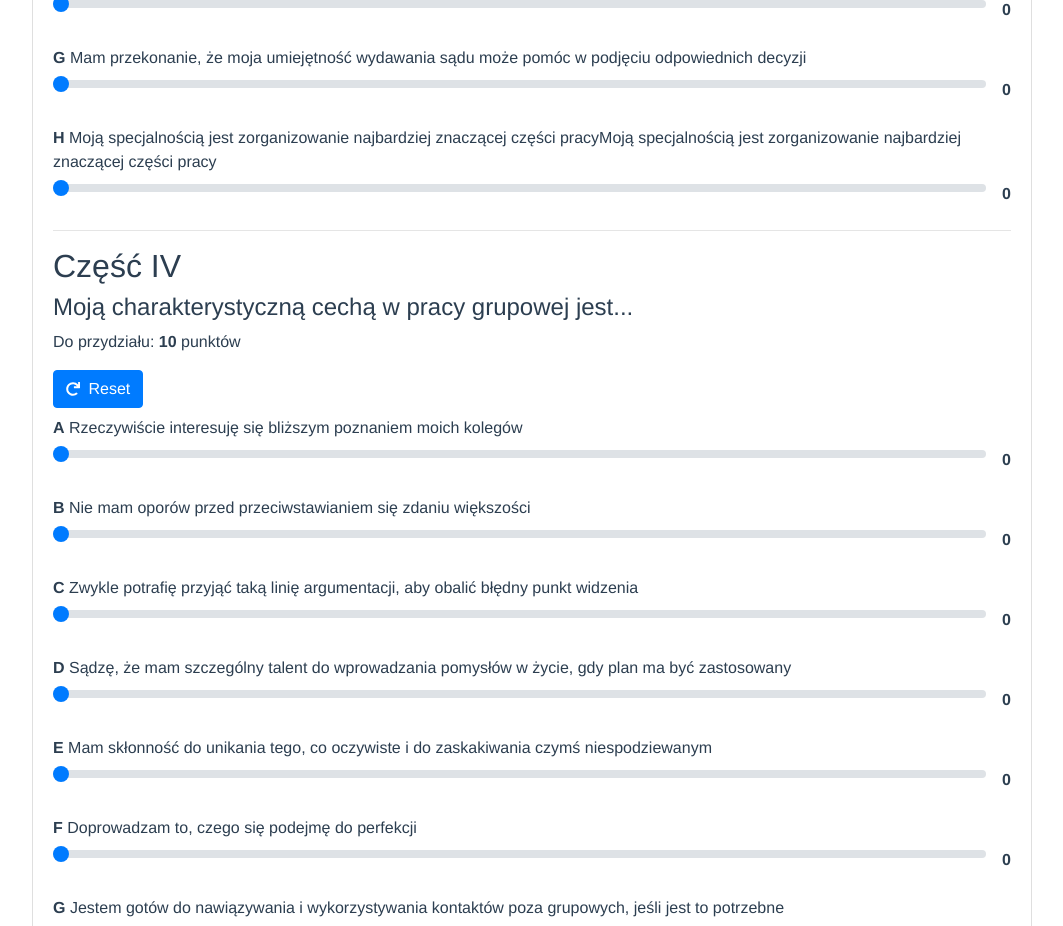
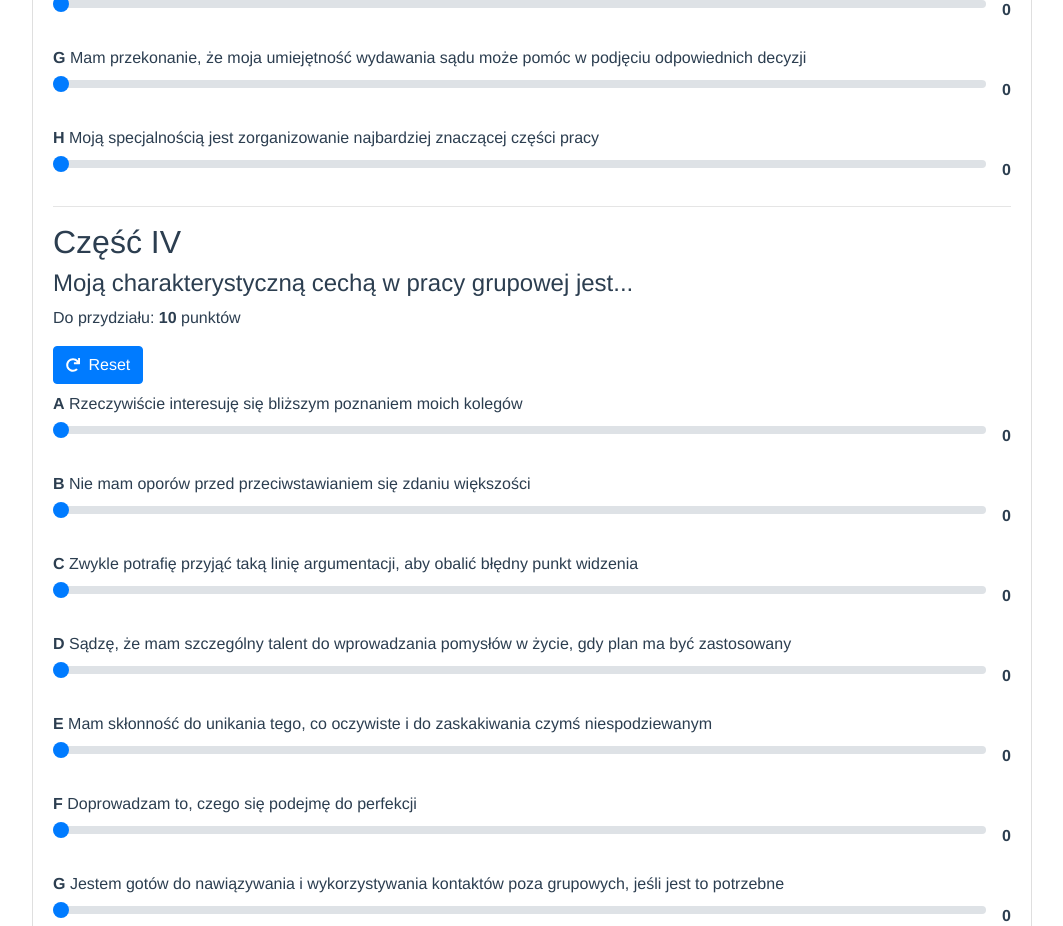
Before and after one commit to christopher-dabrowski/kwestionariusz-rol-zespolowych, a Vue app: page / in a window 1280 px wide. Shown: the part 2460-3386 px from the top of the page, without its empty margins (108-1171 px from the left). Built offline with nearby package versions, Linux system fonts and the light colour scheme.

Commit message:
Remove repeted question

```diff
--- a/src/sectionsData.js
+++ b/src/sectionsData.js
@@ -16,7 +16,7 @@ const sections = [
         title: "Część III",
         subtitle: "Gdy jestem wciągnięty razem z innymi w przygotowanie projektu...",
         points: 10,
-        questions: ['Mam skłonność do wywierania wpływu na ludzi, lecz bez wywierania na nich presji', 'Moja czujność pozwala zapobiegać wielu pomyłkom i błędom', 'Jestem gotów kłaść nacisk na działanie, aby upewnić się, że narada nie jest stratą czasu lub, że prowadzi do utracenia z widoku głównego celu', 'Zwykle można na mnie polegać, że wymyślę coś oryginalnego', 'Zawsze jestem gotów uczynić dobrą sugestię przedmiotem zainteresowania całej grupy', 'Zawsze poszukuję ostatnich nowinek, nowych odkryć i wyników badań na określony temat', 'Mam przekonanie, że moja umiejętność wydawania sądu może pomóc w podjęciu odpowiednich decyzji', 'Moją specjalnością jest zorganizowanie najbardziej znaczącej części pracyMoją specjalnością jest zorganizowanie najbardziej znaczącej części pracy'],
+        questions: ['Mam skłonność do wywierania wpływu na ludzi, lecz bez wywierania na nich presji', 'Moja czujność pozwala zapobiegać wielu pomyłkom i błędom', 'Jestem gotów kłaść nacisk na działanie, aby upewnić się, że narada nie jest stratą czasu lub, że prowadzi do utracenia z widoku głównego celu', 'Zwykle można na mnie polegać, że wymyślę coś oryginalnego', 'Zawsze jestem gotów uczynić dobrą sugestię przedmiotem zainteresowania całej grupy', 'Zawsze poszukuję ostatnich nowinek, nowych odkryć i wyników badań na określony temat', 'Mam przekonanie, że moja umiejętność wydawania sądu może pomóc w podjęciu odpowiednich decyzji', 'Moją specjalnością jest zorganizowanie najbardziej znaczącej części pracy'],
     },
     {
         title: "Część IV",
```
